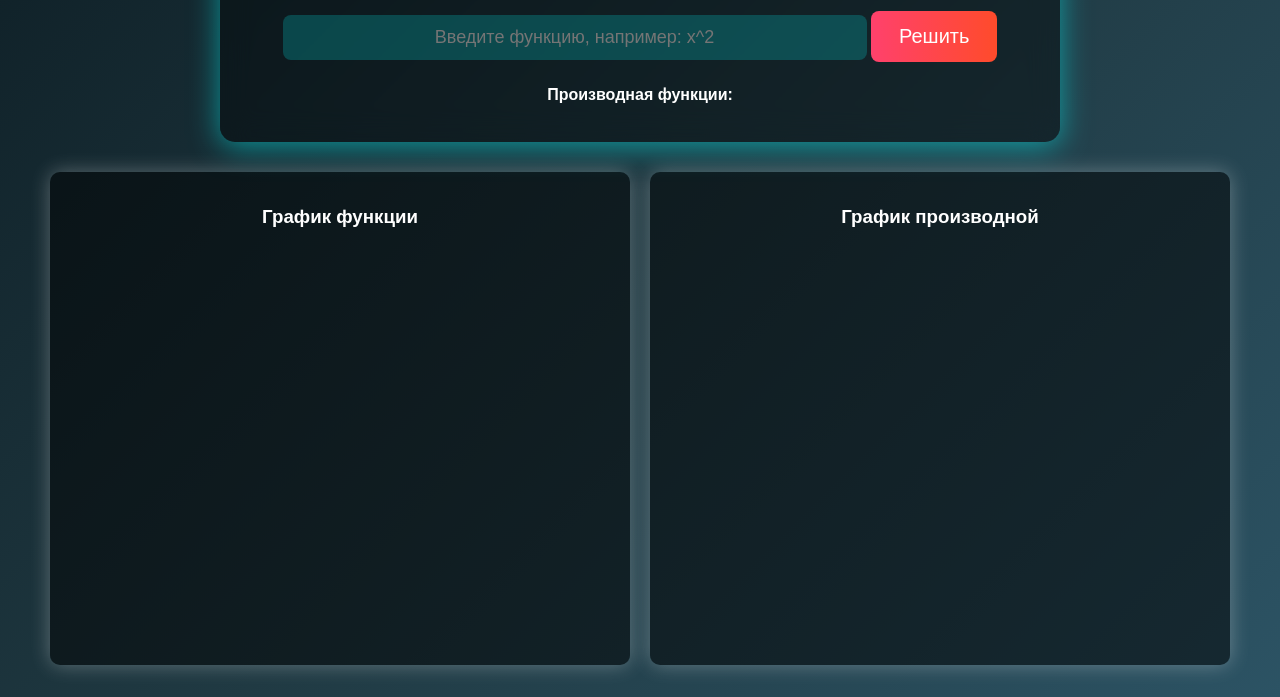
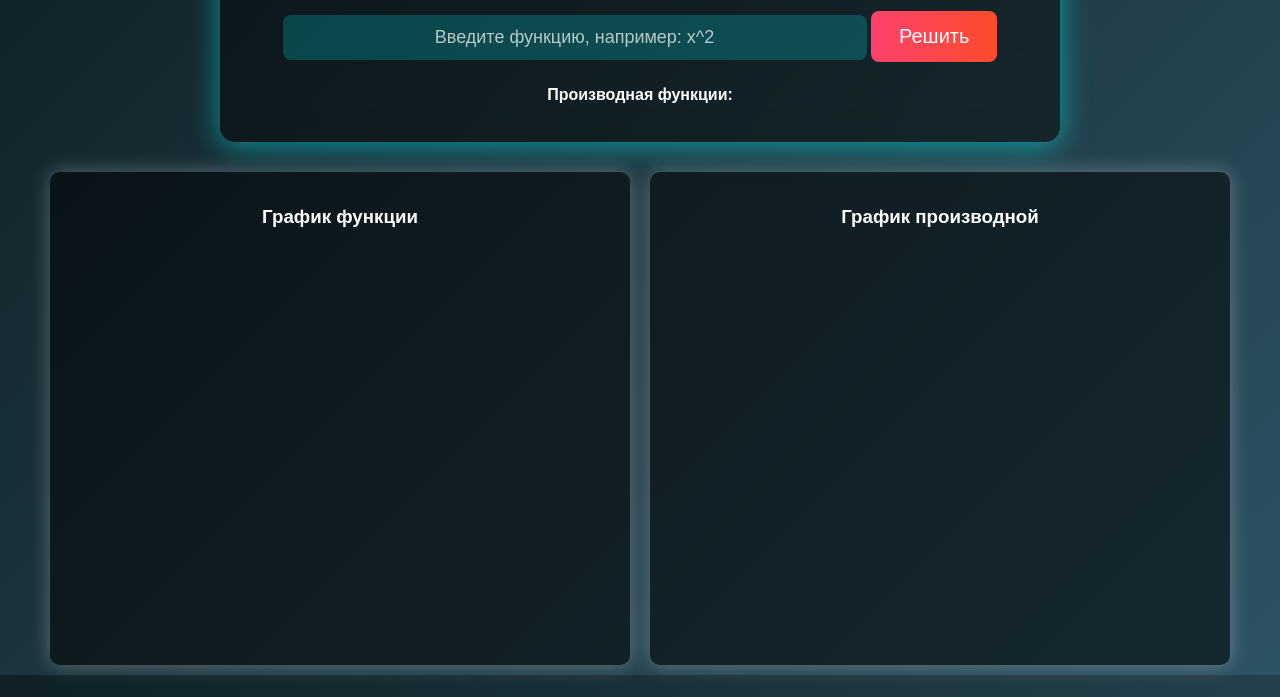
Before and after one commit to a1124group1/a1124group1.github.io, a plain HTML site: page index.html in a window 1280 px wide. Shown: the part 103-800 px from the top of the page. Drawn offline with Linux system fonts and the light colour scheme.

Commit message:
Update index.html

```diff
--- a/index.html
+++ b/index.html
@@ -17,7 +17,6 @@
             display: flex;
             flex-direction: column;
             align-items: center;
-            height: 100vh;
         }
         .container {
             width: 90%;
@@ -40,6 +39,9 @@
             color: white;
             text-align: center;
             outline: none;
+        }
+	input::placeholder {
+            color: rgba(255, 255, 255, 0.7);
         }
         button {
             padding: 14px 28px;
```
